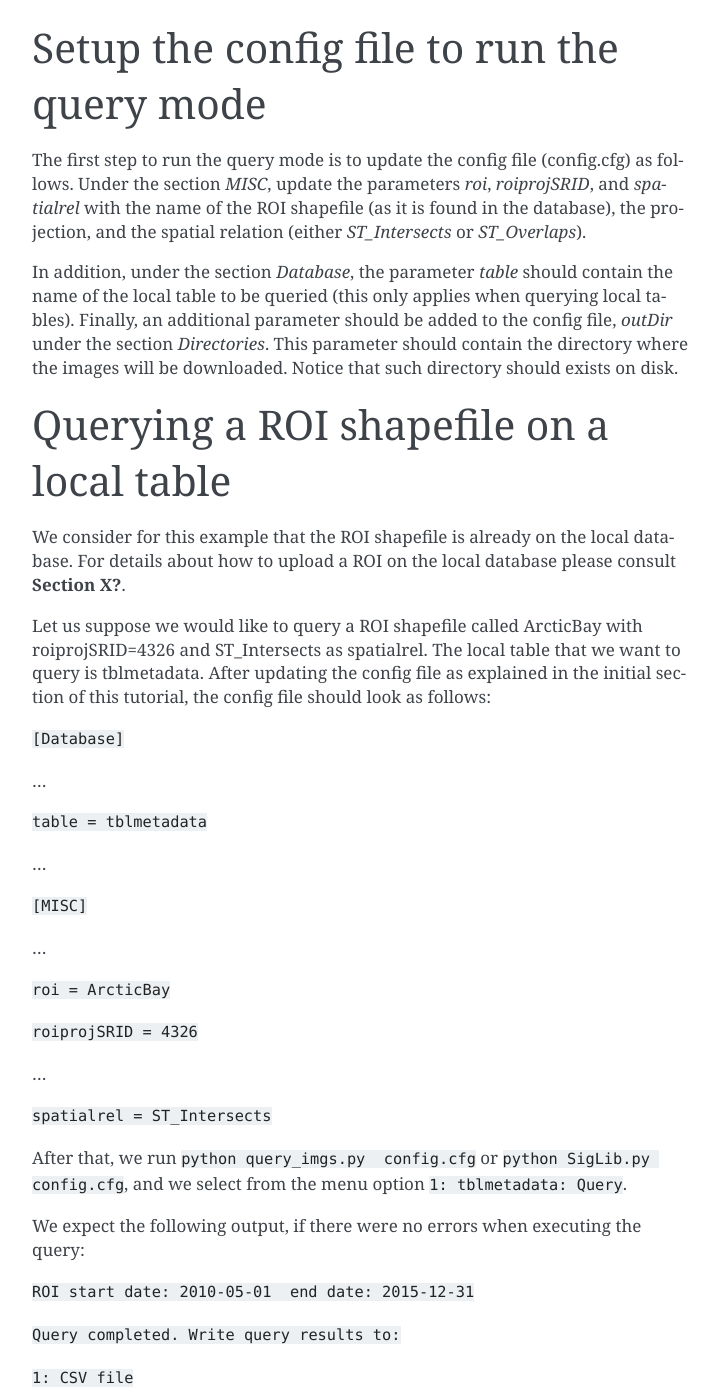
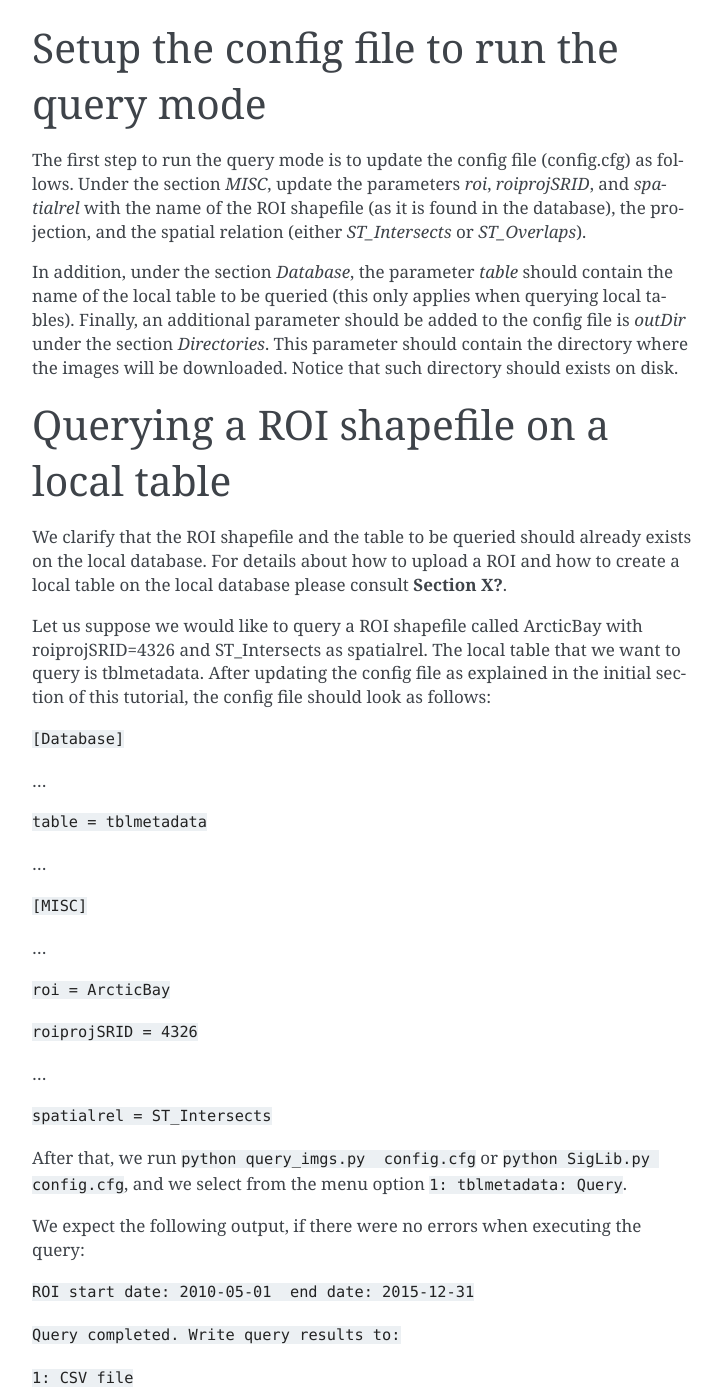
Before and after one commit to wirl-ice/SigLib, a Sphinx documentation site: the page built from Sphinx/query.rst, in a window 1280 px wide and 1400 px high, scrolled down 965 px. Shown: the whole window, without its empty margins (388-1110 px from the left). Built offline with Sphinx 7.4.7, drawn with Linux system fonts in a browser that asks for light colours; some of the changed text lies outside the part shown.

Commit message:
Update query.rst

```diff
--- a/Sphinx/query.rst
+++ b/Sphinx/query.rst
@@ -37,17 +37,14 @@ If the scripts successfully run, the following menu should appear on the screen:
 
 Setup the config file to run the query mode
 ============================================
-
 The first step to run the query mode is to update the config file (config.cfg) as follows. Under the section *MISC*, update the parameters *roi*, *roiprojSRID*, and *spatialrel* with the name of the ROI shapefile (as it is found in the database), the projection, and the spatial relation (either *ST_Intersects* or *ST_Overlaps*).
 
-In addition, under the section *Database*, the parameter *table* should contain the name of the local table to be queried (this only applies when querying local tables). Finally, an additional parameter should be added to the config file, *outDir* under the section *Directories*. This parameter should contain the directory where the images will be downloaded. Notice that such directory should exists on disk.
+In addition, under the section *Database*, the parameter *table* should contain the name of the local table to be queried (this only applies when querying local tables). Finally, an additional parameter should be added to the config file is *outDir* under the section *Directories*. This parameter should contain the directory where the images will be downloaded. Notice that such directory should exists on disk.
 
 
 Querying a ROI shapefile on a local table
 ==========================================
-
-We consider for this example that the ROI shapefile is already on the local database. For details about how to upload a ROI on the local database please consult **Section X?**.
-
+We clarify that the ROI shapefile and the table to be queried should already exists on the local database. For details about how to upload a ROI and how to create a local table on the local database please consult **Section X?**.
 
 Let us suppose we would like to query a ROI shapefile called ArcticBay with roiprojSRID=4326 and ST_Intersects as spatialrel. The local table that we want to query is tblmetadata. After updating the config file as explained in the initial section of this tutorial, the config file should look as follows:
 
@@ -89,7 +86,7 @@ We expect the following output, if there were no errors when executing the query
 
 With this menu, the user can select either to output the results to a CSV file or to a local table.
 
-Suppose we choose option 1: CSV file, the program will output a standard filename. The user can accept that name or type one of its own. Notice that only the filename with extension should be provided (no path).
+Suppose we choose option *1: CSV file*, the program will output a standard filename. The user can accept that name or type one of its own. Notice that only the filename with extension should be provided (no path).
 
 ``Filename will be: ArcticBay_tblmetadata_24-08-2021_13-44.csv``
 
@@ -184,6 +181,9 @@ Download EODMS
 ==============
 
 Two emails are received from EODMS, the first one is a confirmation that the order was received, and the second one has the ftp location of the images. It should look something like the email below:
+
+.. figure:: eodms_email.jpeg
+	:scale: 30%
 
 To download all the ordered images, we select option ``6: EODMS: Download``.  This option prompt us to enter the cart directory. This directory corresponds to the “Directory” information under FTP section.  If the cart is still available, all the files will be downloaded to the output directory.
 
```
